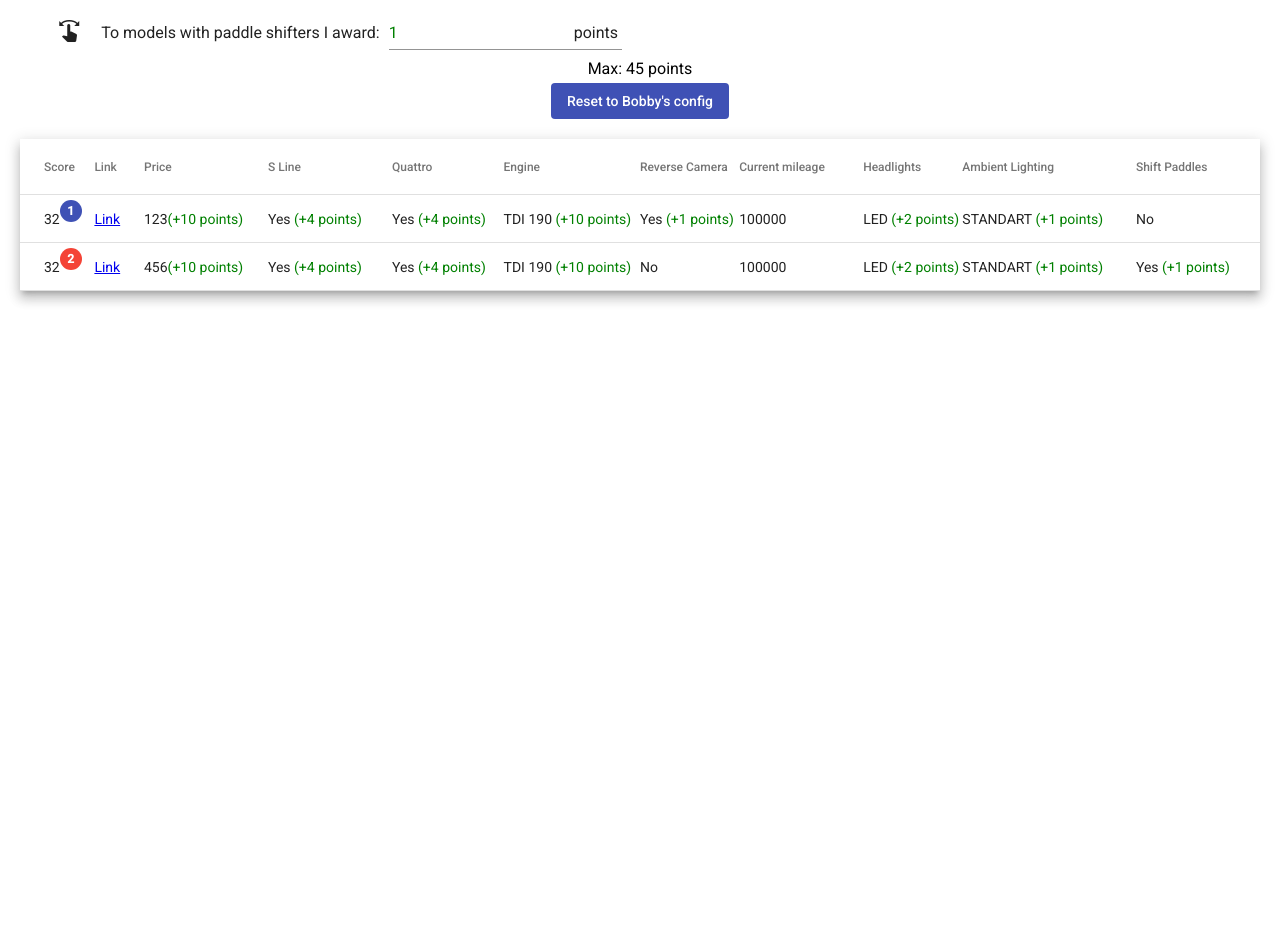
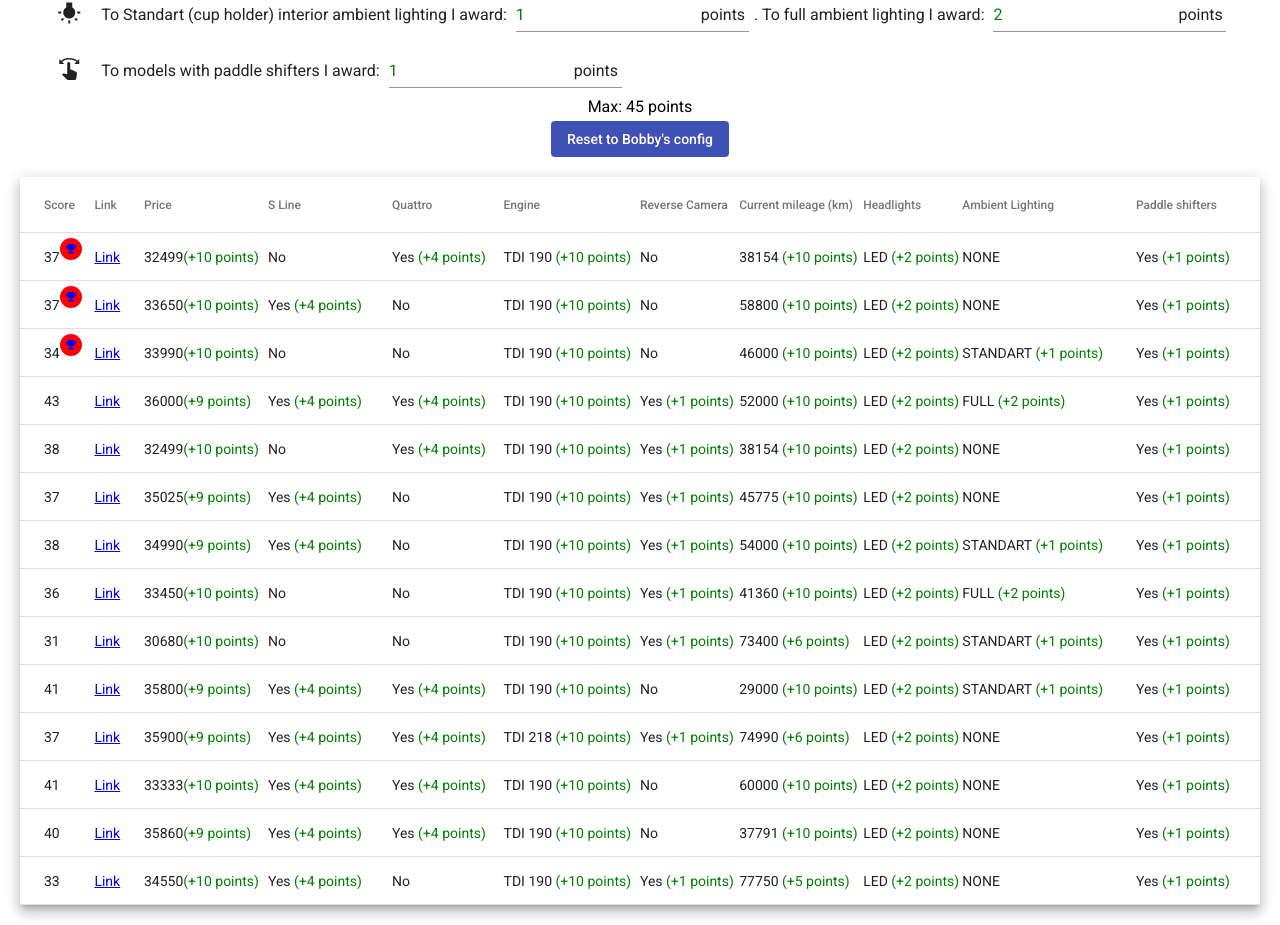
Before and after one commit to booobi/bobbyBuysAnA5, an Angular app: page / in a window 1280 px wide. Shown: the part 723-1648 px from the top of the page. Before the commit the page ends 1034 px from the top, so only its background shows below. Built offline with nearby package versions, Linux system fonts and the light colour scheme.

Commit message:
fixes, add more info

```diff
--- a/src/app/analyze-view/analyze-view.component.html
+++ b/src/app/analyze-view/analyze-view.component.html
@@ -2,7 +2,9 @@
   <span>Mandatory features (all cars listed below have them, so we can eliminate them from the scoreboard):</span>
   <ul>
     <li>Digital Cockpit</li>
+    <li>At least Sline or Quattro (preferebly both)</li>
     <li>At least 190HP(PS)</li>
+    <li>Automatic transmission</li>
     <li>At least 4 doors :)</li>
     <li>Either LED or Matrix LED headlights</li>
     <!-- TODO badge -->
@@ -25,12 +27,12 @@
     <ng-container matColumnDef="score">
       <th mat-header-cell *matHeaderCellDef mat-sort-header [style.width]="tableStyleConfig.score"> Score </th>
       <td mat-cell *matCellDef="let car; let i = index">
-        <span [matBadge]="i+1" [matBadgeColor]="i+1 > 1 ? 'warn' : 'primary'" matBadgeOverlap="false">{{ car.score }}</span>
+        <span [matBadge]=" i<3 ? 'emoji_events' : null" class="offer-gold-medal" [matBadgeColor]="i+1 > 1 ? 'warn' : 'primary'" matBadgeOverlap="false">{{ car.score }}</span>
       </td>
     </ng-container>
     <ng-container matColumnDef="link">
       <th mat-header-cell *matHeaderCellDef [style.width]="tableStyleConfig.link"> Link </th>
-      <td mat-cell *matCellDef="let car"> <a href="#">Link</a> </td>
+      <td mat-cell *matCellDef="let car"> <a [href]="car.link">Link</a> </td>
     </ng-container>
 
     <ng-container matColumnDef="price">
@@ -86,7 +88,7 @@
     </ng-container>
 
     <ng-container matColumnDef="mileage">
-      <th mat-header-cell *matHeaderCellDef [style.width]="tableStyleConfig.mileage"> Current mileage </th>
+      <th mat-header-cell *matHeaderCellDef [style.width]="tableStyleConfig.mileage"> Current mileage (km) </th>
       <td mat-cell *matCellDef="let car">
         {{ car.mileage }}
         <ng-container
@@ -117,7 +119,7 @@
     </ng-container>
 
     <ng-container matColumnDef="paddleShifters">
-      <th mat-header-cell *matHeaderCellDef [style.width]="tableStyleConfig.paddleShifters"> Shift Paddles </th>
+      <th mat-header-cell *matHeaderCellDef [style.width]="tableStyleConfig.paddleShifters"> Paddle shifters </th>
       <td mat-cell *matCellDef="let car">
         {{ car.paddleShifters ? 'Yes' : 'No' }}
         <ng-container
--- a/src/app/analyze-view/analyze-view.component.scss
+++ b/src/app/analyze-view/analyze-view.component.scss
@@ -13,3 +13,16 @@
         background-color: red;
     }
 }
+
+// cool hack to support mat-badge icons
+// credit: https://stackoverflow.com/questions/52161297/angular-material-badge-make-matbadge-contain-an-icon-instead-of-text
+.mat-badge-content {
+    font-family: 'Material Icons';
+}
+
+// hack for custom mat-badge colors (I don't want to play with material theming)
+// https://stackoverflow.com/questions/58537350/how-to-customize-the-color-of-specific-mat-badge
+.offer-gold-medal .mat-badge-content {
+    background: red;
+    color: blue;
+}
--- a/src/app/analyze-view/analyze-view.component.ts
+++ b/src/app/analyze-view/analyze-view.component.ts
@@ -7,36 +7,196 @@ import { MAX_MILEAGE_POINTS, MAX_PRICE_POINTS } from '../constants';
 import { createValueStream } from '../utils';
 import { buildFeaturePointsGetterMap } from './audi-feature-ranking';
 
-import { A5, A5_AMBIENT_LIGHTING, A5_ENGINE, A5_HEADLIGHTS, ScoredA5 } from './audi.types';
+import { A5, A5offer, A5_AMBIENT_LIGHTING, A5_ENGINE, A5_HEADLIGHTS, ScoredA5offer } from './audi.types';
 import { RankingFormValue } from './ranking-configuration-form';
 import { tableStyleConfig } from './table-stye.config';
 
 
-const mockCars: A5[] = [
+const mockCars: A5offer[] = [
   {
-    price: 123,
+    link: 'https://suchen.mobile.de/fahrzeuge/details.html?id=334091380',
+    price: 32499,
+    ambientLighting: A5_AMBIENT_LIGHTING.NONE,
+    engineHorsePower: 190,
+    engineType: A5_ENGINE.TDI,
+    headligts: A5_HEADLIGHTS.LED,
+    reverseCamera: false,
+    mileage: 38154,
+    quattro: true,
+    sLine: false,
+    paddleShifters: true,
+  },
+  {
+    link: 'https://suchen.mobile.de/fahrzeuge/details.html?id=331432532',
+    price: 33650,
+    ambientLighting: A5_AMBIENT_LIGHTING.NONE,
+    engineHorsePower: 190,
+    engineType: A5_ENGINE.TDI,
+    headligts: A5_HEADLIGHTS.LED,
+    reverseCamera: false,
+    mileage: 58800,
+    quattro: false,
+    sLine: true,
+    paddleShifters: true,
+  },
+  {
+    link: 'https://suchen.mobile.de/fahrzeuge/details.html?id=338522460',
+    price: 33990,
+    ambientLighting: A5_AMBIENT_LIGHTING.STANDART,
+    engineHorsePower: 190,
+    engineType: A5_ENGINE.TDI,
+    headligts: A5_HEADLIGHTS.LED,
+    reverseCamera: false,
+    mileage: 46000,
+    quattro: false,
+    sLine: false,
+    paddleShifters: true,
+  },
+  {
+    link: 'https://suchen.mobile.de/fahrzeuge/details.html?id=338418196',
+    price: 36000,
+    ambientLighting: A5_AMBIENT_LIGHTING.FULL,
+    engineHorsePower: 190,
+    engineType: A5_ENGINE.TDI,
+    headligts: A5_HEADLIGHTS.LED,
+    reverseCamera: true,
+    mileage: 52000,
+    quattro: true,
+    sLine: true,
+    paddleShifters: true,
+  },
+  {
+    link: 'https://suchen.mobile.de/fahrzeuge/details.html?id=334091380',
+    price: 32499,
+    ambientLighting: A5_AMBIENT_LIGHTING.NONE,
+    engineHorsePower: 190,
+    engineType: A5_ENGINE.TDI,
+    headligts: A5_HEADLIGHTS.LED,
+    reverseCamera: true,
+    mileage: 38154,
+    quattro: true,
+    sLine: false,
+    paddleShifters: true,
+  },
+
+  {
+    link: 'https://suchen.mobile.de/fahrzeuge/details.html?id=335629846',
+    price: 35025,
+    ambientLighting: A5_AMBIENT_LIGHTING.NONE,
+    engineHorsePower: 190,
+    engineType: A5_ENGINE.TDI,
+    headligts: A5_HEADLIGHTS.LED,
+    reverseCamera: true,
+    mileage: 45775,
+    quattro: false,
+    sLine: true,
+    paddleShifters: true,
+  },
+  {
+    link: 'https://suchen.mobile.de/fahrzeuge/details.html?id=338404650',
+    price: 34990,
     ambientLighting: A5_AMBIENT_LIGHTING.STANDART,
     engineHorsePower: 190,
     engineType: A5_ENGINE.TDI,
     headligts: A5_HEADLIGHTS.LED,
     reverseCamera: true,
-    mileage: 100000,
-    quattro: true,
+    mileage: 54000,
+    quattro: false,
     sLine: true,
-    paddleShifters: false,
+    paddleShifters: true,
   },
   {
-    price: 456,
+    link: 'https://suchen.mobile.de/fahrzeuge/details.html?id=330120221',
+    price: 33450,
+    ambientLighting: A5_AMBIENT_LIGHTING.FULL,
+    engineHorsePower: 190,
+    engineType: A5_ENGINE.TDI,
+    headligts: A5_HEADLIGHTS.LED,
+    reverseCamera: true,
+    mileage: 41360,
+    quattro: false,
+    sLine: false,
+    paddleShifters: true,
+  },
+  {
+    link: 'https://suchen.mobile.de/fahrzeuge/details.html?id=337179364',
+    price: 30680,
+    ambientLighting: A5_AMBIENT_LIGHTING.STANDART,
+    engineHorsePower: 190,
+    engineType: A5_ENGINE.TDI,
+    headligts: A5_HEADLIGHTS.LED,
+    reverseCamera: true,
+    mileage: 73400,
+    quattro: false,
+    sLine: false,
+    paddleShifters: true,
+  },
+  {
+    link: 'https://suchen.mobile.de/fahrzeuge/details.html?id=339217737',
+    price: 35800,
     ambientLighting: A5_AMBIENT_LIGHTING.STANDART,
     engineHorsePower: 190,
     engineType: A5_ENGINE.TDI,
     headligts: A5_HEADLIGHTS.LED,
     reverseCamera: false,
-    mileage: 100000,
+    mileage: 29000,
     quattro: true,
     sLine: true,
     paddleShifters: true,
   },
+  {
+    link: 'https://suchen.mobile.de/fahrzeuge/details.html?id=327590824',
+    price: 35900,
+    ambientLighting: A5_AMBIENT_LIGHTING.NONE,
+    engineHorsePower: 218,
+    engineType: A5_ENGINE.TDI,
+    headligts: A5_HEADLIGHTS.LED,
+    reverseCamera: true,
+    mileage: 74990,
+    quattro: true,
+    sLine: true,
+    paddleShifters: true,
+  },
+  {
+    link: 'https://suchen.mobile.de/fahrzeuge/details.html?id=338398773',
+    price: 33333,
+    ambientLighting: A5_AMBIENT_LIGHTING.NONE,
+    engineHorsePower: 190,
+    engineType: A5_ENGINE.TDI,
+    headligts: A5_HEADLIGHTS.LED,
+    reverseCamera: false,
+    mileage: 60000,
+    quattro: true,
+    sLine: true,
+    paddleShifters: true,
+  },
+  {
+    link: 'https://suchen.mobile.de/fahrzeuge/details.html?id=329297487',
+    price: 35860,
+    ambientLighting: A5_AMBIENT_LIGHTING.NONE,
+    engineHorsePower: 190,
+    engineType: A5_ENGINE.TDI,
+    headligts: A5_HEADLIGHTS.LED,
+    reverseCamera: false,
+    mileage: 37791,
+    quattro: true,
+    sLine: true,
+    paddleShifters: true,
+  },
+  {
+    link: 'https://suchen.mobile.de/fahrzeuge/details.html?id=337466441',
+    price: 34550,
+    ambientLighting: A5_AMBIENT_LIGHTING.NONE,
+    engineHorsePower: 190,
+    engineType: A5_ENGINE.TDI,
+    headligts: A5_HEADLIGHTS.LED,
+    reverseCamera: true,
+    mileage: 77750,
+    quattro: false,
+    sLine: true,
+    paddleShifters: true,
+
+  }
 ];
 
 const BOBBYS_A5_FORM_VALUE: RankingFormValue = {
@@ -77,11 +237,11 @@ export class AnalyzeViewComponent implements OnInit {
 
   @ViewChild(MatSort) sort!: MatSort;
 
-  dataSource = new MatTableDataSource<ScoredA5>([]);
+  dataSource = new MatTableDataSource<ScoredA5offer>([]);
 
   configuartionFormControl = new FormControl(BOBBYS_A5_FORM_VALUE);
 
-  cars$: Observable<A5[]> = of(mockCars);
+  cars$: Observable<A5offer[]> = of(mockCars);
 
   maxPoints$ = createValueStream<RankingFormValue>(this.configuartionFormControl).pipe(
     map((configFormValue) => {
@@ -118,7 +278,7 @@ export class AnalyzeViewComponent implements OnInit {
     shareReplay({ refCount: true, bufferSize: 1 })
   );
 
-  scoredCars$: Observable<ScoredA5[]> = combineLatest([
+  scoredCars$: Observable<ScoredA5offer[]> = combineLatest([
     this.cars$,
     this.featurePoinsGetterMap$,
   ]).pipe(
@@ -152,11 +312,12 @@ export class AnalyzeViewComponent implements OnInit {
     this.configuartionFormControl.setValue(BOBBYS_A5_FORM_VALUE);
   }
 
-  private calculateCarScore(car: A5, featurePointsGetterMap: any) {
-    return Object.entries(car).reduce(
-      (points, [a5FeatureKey]) =>
-        points + featurePointsGetterMap[a5FeatureKey as keyof A5](car),
-      0
-    );
+  private calculateCarScore(car: A5offer, featurePointsGetterMap: any) {
+    return Object.keys(car)
+      .reduce(
+        (points, a5FeatureKey) =>
+          points + featurePointsGetterMap[a5FeatureKey as keyof A5](car),
+        0
+      );
   }
 }
--- a/src/app/analyze-view/analyze-view.module.ts
+++ b/src/app/analyze-view/analyze-view.module.ts
@@ -2,6 +2,7 @@ import { NgModule } from '@angular/core';
 import { CommonModule } from '@angular/common';
 import { ReactiveFormsModule } from '@angular/forms';
 import { MatTableModule } from '@angular/material/table';
+import { MatSortModule } from '@angular/material/sort';
 import { MatBadgeModule } from '@angular/material/badge';
 
 import { RankingConfigurationFormModule } from './ranking-configuration-form';
@@ -13,6 +14,7 @@ import { AnalyzeViewComponent } from './analyze-view.component';
     CommonModule,
     ReactiveFormsModule,
     MatTableModule,
+    MatSortModule,
     MatBadgeModule,
     RankingConfigurationFormModule,
     RankingDescriptionModule,
--- a/src/app/analyze-view/audi-feature-ranking.ts
+++ b/src/app/analyze-view/audi-feature-ranking.ts
@@ -1,10 +1,11 @@
 import {
   A5,
+  A5offer,
   A5_AMBIENT_LIGHTING,
   A5_ENGINE,
   A5_HEADLIGHTS,
 } from './audi.types';
-import { MAX_PRICE_POINTS } from '../constants';
+import { MAX_PRICE_POINTS } from '../constants'; // TODO: use this
 import { RankingFormValue } from './ranking-configuration-form';
 
 const DEVIATION_PERCENTAGE = 5;
@@ -29,31 +30,32 @@ const calculateDeviationPoints = (carAmount: number, idealAmount: number) => {
 
 export const buildFeaturePointsGetterMap = (
   rankingFormValue: RankingFormValue
-): Record<keyof A5, Function> => {
+): Record<keyof A5offer, Function> => {
   return {
-    price: (car: A5) => calculateDeviationPoints(car.price, rankingFormValue.idealPrice),
-    ambientLighting: (car: A5) =>
+    link: (car: A5offer) => 0,
+    price: (car: A5offer) => calculateDeviationPoints(car.price, rankingFormValue.idealPrice),
+    ambientLighting: (car: A5offer) =>
       car.ambientLighting === A5_AMBIENT_LIGHTING.FULL
         ? rankingFormValue.fullAmbiencePoints
         : car.ambientLighting === A5_AMBIENT_LIGHTING.STANDART
         ? rankingFormValue.standartAmbiencePoints
         : 0,
-    engineType: (car: A5) =>
+    engineType: (car: A5offer) =>
       car.engineType === A5_ENGINE.TDI
         ? rankingFormValue.tdiEnginePoints
         : rankingFormValue.tfsiEnginePoints,
-    engineHorsePower: (car: A5) => 0,
-    headligts: (car: A5) =>
+    engineHorsePower: (car: A5offer) => 0,
+    headligts: (car: A5offer) =>
       car.headligts === A5_HEADLIGHTS.MATRIX
         ? rankingFormValue.matrixHeadlightsPoints
         : rankingFormValue.ledHeadlightsPoints,
-    mileage: (car: A5) => calculateDeviationPoints(car.mileage, rankingFormValue.idealMileage),
-    quattro: (car: A5) => (car.quattro ? rankingFormValue.quattroPoints : 0),
-    reverseCamera: (car: A5) =>
+    mileage: (car: A5offer) => calculateDeviationPoints(car.mileage, rankingFormValue.idealMileage),
+    quattro: (car: A5offer) => (car.quattro ? rankingFormValue.quattroPoints : 0),
+    reverseCamera: (car: A5offer) =>
       car.reverseCamera ? rankingFormValue.reverseCameraPoints : 0,
-    sLine: (car: A5) =>
+    sLine: (car: A5offer) =>
       car.sLine ? rankingFormValue.sLinePoints : 0,
-    paddleShifters: (car: A5) =>
+    paddleShifters: (car: A5offer) =>
       car.paddleShifters ? rankingFormValue.paddleShiftersPoints : 0,
   };
 };
--- a/src/app/analyze-view/audi.types.ts
+++ b/src/app/analyze-view/audi.types.ts
@@ -15,7 +15,6 @@ export enum A5_AMBIENT_LIGHTING {
 }
 
 export interface A5 {
-  price: number;
   sLine: boolean;
   quattro: boolean;
   engineType: A5_ENGINE,
@@ -27,4 +26,6 @@ export interface A5 {
   paddleShifters: boolean;
 }
 
-export type ScoredA5 = A5 & { score: number };
+export type A5offer = A5 & { link: string, price: number }
+
+export type ScoredA5offer = A5offer & { score: number };
```
